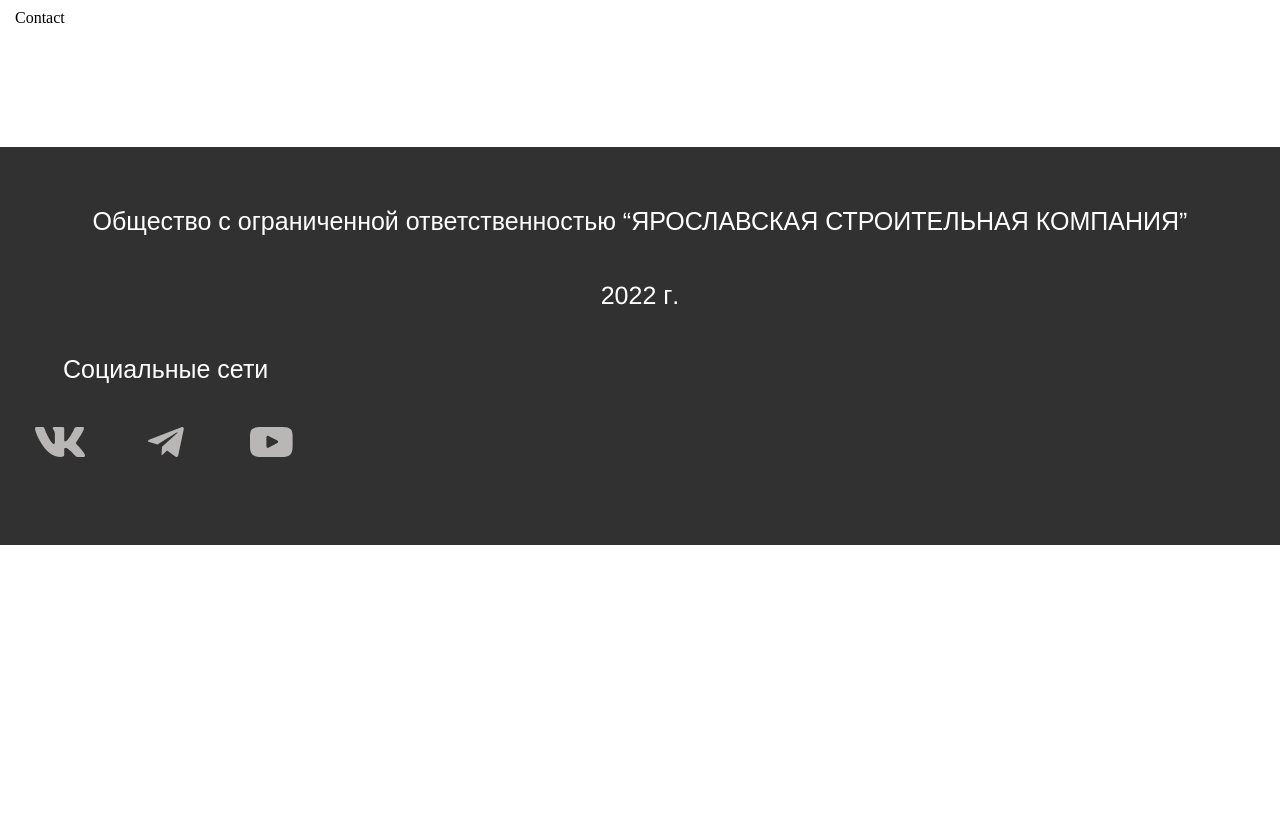
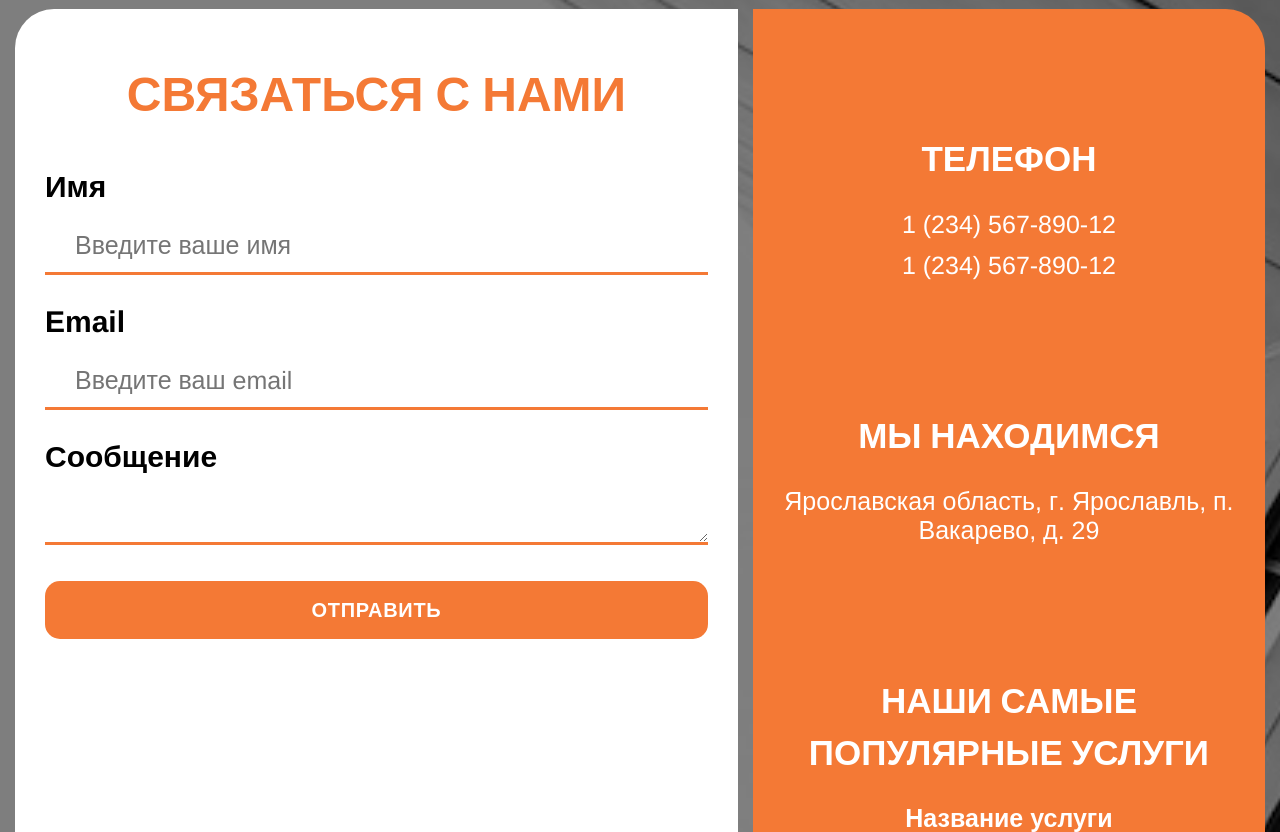
Before and after one commit to XenoPOMP/college-2022-practice-project, a React (Vite) app: page / in a window 1280 px wide. Shown: the part 10268-11100 px from the top of the page. Before the commit the page ends 10813 px from the top, so only its background shows below. Built offline with nearby package versions, Linux system fonts and the light colour scheme; a web font is replaced by a local one.

Commit message:
update sections

```diff
--- a/package.json
+++ b/package.json
@@ -10,6 +10,9 @@
     "preview": "vite preview"
   },
   "dependencies": {
+    "@emotion/react": "^11.10.5",
+    "@emotion/styled": "^11.10.5",
+    "@mui/material": "^5.11.1",
     "@types/node": "^18.11.12",
     "classnames": "^2.3.2",
     "framer-motion": "^7.6.19",
@@ -19,6 +22,7 @@
     "react-dom": "^18.2.0",
     "react-redux": "^8.0.5",
     "react-router-dom": "^6.4.5",
+    "react-textarea-autosize": "^8.4.0",
     "redux": "^4.2.0",
     "sass": "^1.56.2",
     "sass-loader": "^13.2.0",
--- /dev/null
+++ b/src/assets/components/FormInput/FormInput.module.scss
@@ -0,0 +1,32 @@
+@import "./src/assets/styles/fontStyles";
+@import "./src/assets/styles/fontWeights";
+@import "./src/assets/styles/flexCenter";
+
+.container {
+  width: 100%;
+
+  .label {
+    font-size: 1.2em;
+    margin-bottom: .5em;
+    font-weight: var(--bold);
+    @extend %textFont;
+  }
+
+  input, textarea {
+    // 25
+    @extend %textFont;
+    font-size: 1em;
+    padding: .48em 1.2em;
+    width: 100%;
+    border-top: none;
+    border-left: none;
+    border-right: none;
+    border-bottom: 3px solid #F47935;
+    outline: none;
+    margin-bottom: 1.2em;
+  }
+
+  textarea {
+    max-height: 350px;
+  }
+}
--- /dev/null
+++ b/src/assets/components/FormInput/FormInput.tsx
@@ -0,0 +1,42 @@
+import { FC, useRef } from 'react';
+import { FormInputProps } from './FormInput.props';
+import cn from 'classnames';
+import styles from './FormInput.module.scss';
+import TextareaAutosize from 'react-textarea-autosize';
+
+const FormInput: FC<FormInputProps> = ({
+  label,
+  placeholder,
+  useState,
+  type,
+}) => {
+  const textAreaRef = useRef(null);
+
+  return (
+    <div className={cn(styles.container)}>
+      <div className={cn(styles.label)}>{label}</div>
+
+      {(type === 'text' || type === 'email') && (
+        <input
+          required
+          type={type}
+          placeholder={placeholder}
+          value={useState.state}
+          onChange={(e) => useState.setState(e.target.value)}
+        />
+      )}
+
+      {type === 'textarea' && (
+        <TextareaAutosize
+          ref={textAreaRef}
+          value={useState.state}
+          onChange={(e) => {
+            useState.setState(e.target.value);
+          }}
+        />
+      )}
+    </div>
+  );
+};
+
+export default FormInput;
--- /dev/null
+++ b/src/assets/sections/ContactSection/ContactSection.module.scss
@@ -0,0 +1,91 @@
+@import "./src/assets/styles/fontStyles";
+@import "./src/assets/styles/fontWeights";
+@import "./src/assets/styles/flexCenter";
+
+.section {
+  position: relative;
+  font-size: 25px;
+
+  &:before {
+    position: absolute;
+    top: 0;
+    left: 0;
+    content: "";
+    width: 100%;
+    height: 100%;
+    background: rgba(0, 0, 0, 0.5);
+    z-index: 0;
+    // z-index: -10;
+  }
+
+  .form, .contacts {
+    --rounding: 1.56em;
+    z-index: 1;
+    padding: 0 1.2em;
+  }
+
+  .form {
+    grid-column-start: 1;
+    grid-column-end: 8;
+    background: white;
+    border-radius: var(--rounding) 0 0 var(--rounding);
+
+    h2 {
+      @extend %titleFont;
+      font-weight: var(--semiBold);
+      font-size: 1.92em;
+      color: #F47935;
+      text-align: center;
+      text-transform: uppercase;
+      margin: .938em 0;
+    }
+
+    .button {
+      font-size: .8em;
+      width: 100%;
+      border-radius: .75em;
+      margin-bottom: 6em;
+    }
+  }
+
+  .contacts {
+    grid-column-start: 8;
+    grid-column-end: 13;
+    width: 100%;
+    height: 100%;
+    border-radius: 0 var(--rounding) var(--rounding) 0;
+    background: #F47935;
+    @extend %flexCenter;
+    flex-direction: column;
+    padding: 4.8em 0;
+
+    .block {
+      color: white;
+
+      &:nth-child(2) {
+        margin: 4.56em 0;
+      }
+
+      h3 {
+        text-align: center;
+        text-transform: uppercase;
+        font-weight: var(--semiBold);
+        font-size: 1.4em;
+        @extend %titleFont;
+        margin-bottom: .829em;
+      }
+
+      p {
+        font-size: 1em;
+        font-weight: var(--regular);
+        @extend %textFont;
+        margin: .48em 0;
+        text-align: center;
+
+        b {
+          font-weight: var(--bold);
+        }
+      }
+    }
+  }
+}
--- a/src/assets/sections/ContactSection/ContactSection.tsx
+++ b/src/assets/sections/ContactSection/ContactSection.tsx
@@ -1,8 +1,90 @@
-import React from 'react';
+import React, { useState } from 'react';
 import Section from '../../components/Section/Section';
+import backgroundImg from '../../images/image_3.jpg';
+import styles from './ContactSection.module.scss';
+import cn from 'classnames';
+import FormInput from '../../components/FormInput/FormInput';
+import Button from '../../components/Button/Button';
 
 const ContactSection = () => {
-  return <Section>Contact</Section>;
+  const [name, setName] = useState('');
+  const [email, setEmail] = useState('');
+  const [message, setMessage] = useState('');
+  const [agree, setAgree] = useState(false);
+
+  return (
+    <Section
+      className={cn(styles.section)}
+      sx={{
+        background: `url(${backgroundImg})`,
+        backgroundSize: 'cover',
+      }}
+    >
+      <div className={cn(styles.form)}>
+        <h2>связаться с нами</h2>
+
+        <FormInput
+          label={'Имя'}
+          placeholder={'Введите ваше имя'}
+          useState={{
+            state: name,
+            setState: setName,
+          }}
+          type={'text'}
+        />
+
+        <FormInput
+          label={'Email'}
+          placeholder={'Введите ваш email'}
+          useState={{
+            state: email,
+            setState: setEmail,
+          }}
+          type={'email'}
+        />
+
+        <FormInput
+          label={'Сообщение'}
+          useState={{
+            state: message,
+            setState: setMessage,
+          }}
+          type={'textarea'}
+        />
+
+        <Button className={cn(styles.button)}>отправить</Button>
+      </div>
+
+      <div className={cn(styles.contacts)}>
+        <div className={cn(styles.block)}>
+          <h3>ТЕЛЕФОН</h3>
+
+          <p>1 (234) 567-890-12</p>
+          <p>1 (234) 567-890-12</p>
+        </div>
+
+        <div className={cn(styles.block)}>
+          <h3>Мы находимся</h3>
+
+          <p>Ярославская область, г. Ярославль, п. Вакарево, д. 29</p>
+        </div>
+
+        <div className={cn(styles.block)}>
+          <h3>НАШИ САМЫЕ ПОПУЛЯРНЫЕ УСЛУГИ</h3>
+
+          <p>
+            <b>Название услуги</b>
+          </p>
+          <p>
+            <b>Название услуги</b>
+          </p>
+          <p>
+            <b>Название услуги</b>
+          </p>
+        </div>
+      </div>
+    </Section>
+  );
 };
 
 export default ContactSection;
```
Also changed, not shown: src/assets/components/FormInput/FormInput.props.ts (added, +11 -0 lines), 1 other file (tests, documents, lock files or other folders).
